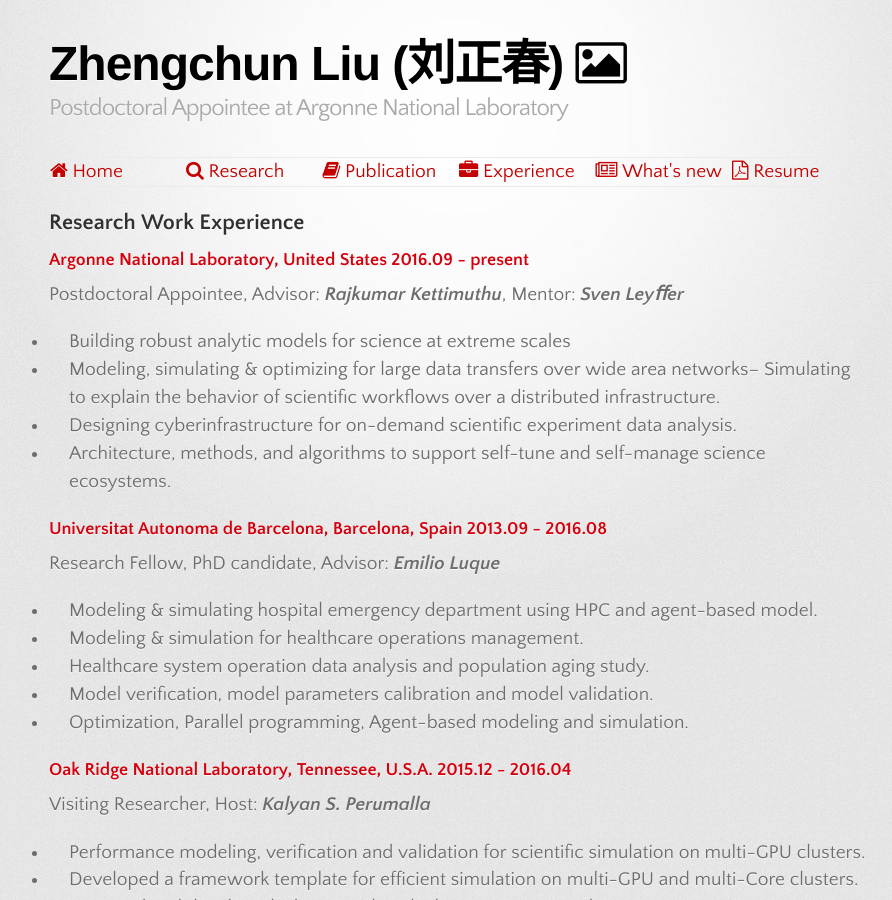
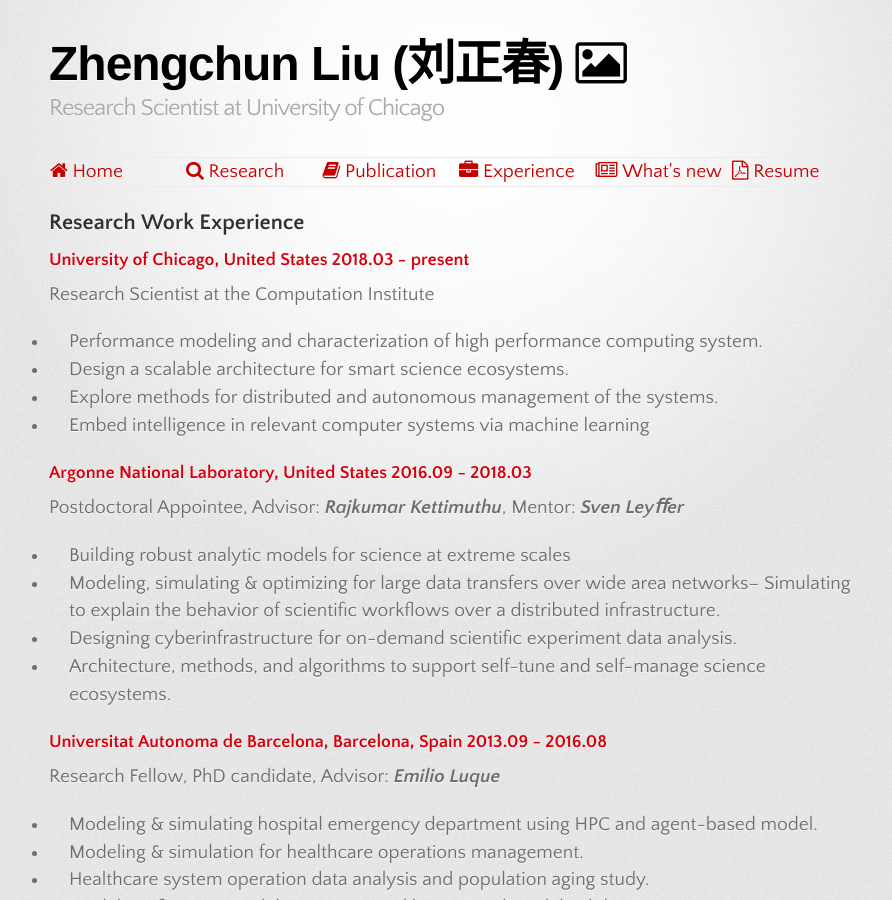
Before and after one commit to lzhengchun/lzhengchun.github.io, a Jekyll site: the page built from experience.md, in a window 1280 px wide and 900 px high. Shown: the whole window, without its empty margins (181-1073 px from the left). Built offline with Jekyll 4.4.1, drawn with Linux system fonts in a browser that asks for light colours; some web fonts are replaced; some of the changed text lies outside the part shown.

Commit message:
add, delete, polish etc.

```diff
--- a/_layouts/default.html
+++ b/_layouts/default.html
@@ -23,7 +23,7 @@
 
         <header>
           <h1><a target="_blank" href="img/about-me.jpg" <span> <font color="black">Zhengchun Liu (刘正春)  <i class="fa fa-picture-o fa-1x" aria-hidden="true"></i></font> </span></a></h1>
-          <h2>Postdoctoral Appointee at Argonne National Laboratory</h2>
+          <h2>Research Scientist at University of Chicago</h2>
         </header>
 
         <section id="downloads" class="clearfix">
--- a/experience.md
+++ b/experience.md
@@ -4,7 +4,15 @@
 ---
 
 ## Research Work Experience
-### Argonne National Laboratory, United States 2016.09 - present
+### University of Chicago, United States 2018.03 - present
+Research Scientist at the Computation Institute
+
+- Performance modeling and characterization of high performance computing system.
+- Design a scalable architecture for smart science ecosystems.
+- Explore methods for distributed and autonomous management of the systems.
+- Embed intelligence in relevant computer systems via machine learning
+
+### Argonne National Laboratory, United States 2016.09 - 2018.03
 Postdoctoral Appointee, Advisor: ___Rajkumar Kettimuthu___, Mentor: ___Sven Leyﬀer___
 
 - Building robust analytic models for science at extreme scales
@@ -65,3 +73,6 @@
 1. Graphic HMIs (Human Machine Interfaces) based integrated power management for ambulances. This power management system consist of two parts, user-side HMIs and command executing embedded device. The main challeng includes high reliability, and PCB layout due to heavy current and high power. In this project, my work include embedded hardware design and firmware development, i.e., from customer's requirements to the final production.
 
 2. I cooperated with the company directly to design a temperature control and management system for machine tool's cooling oil. This embedded system was based on a 8051 MCU, system hardware includes sensors, user function keys, and display; software includes user operation response, sensor data processing and control logic.
+
+## Muchuan, Leshan, Sichuan, China
+I grew up in this small, peaceful and beautiful village. It's in the south-west part of China, and you can find its location on the Google [map](https://goo.gl/maps/fqLh5LQxBYM2). My hometown is famous for Bamboo Sea. The forest coverage rate is as high as 77%, it is known as "natural oxygen bar".
```
Also changed, not shown: Publication.md (+9 -3 lines), Research.md (+1 -1 lines), index.md (+1 -1 lines), 2 other files.
